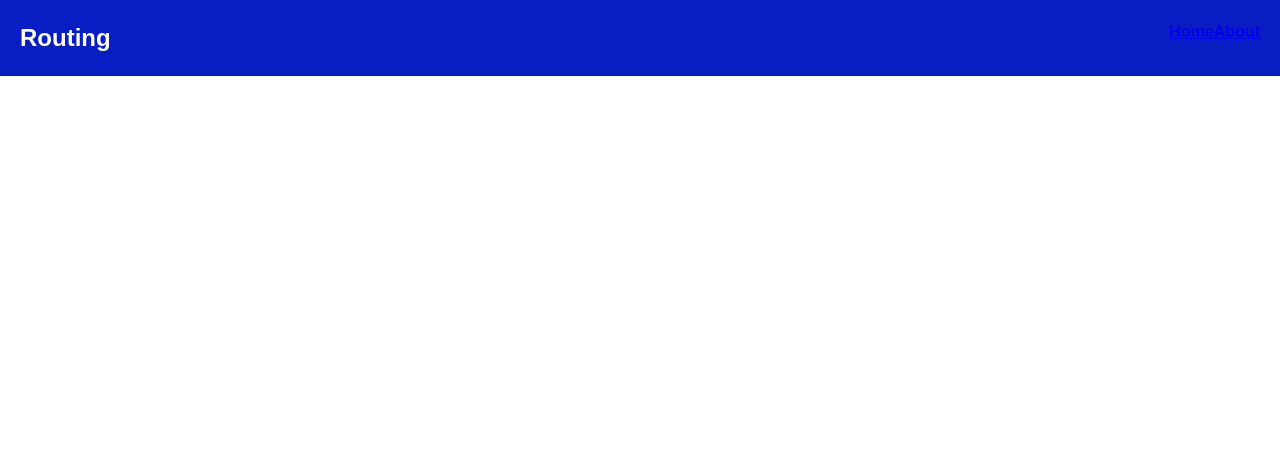
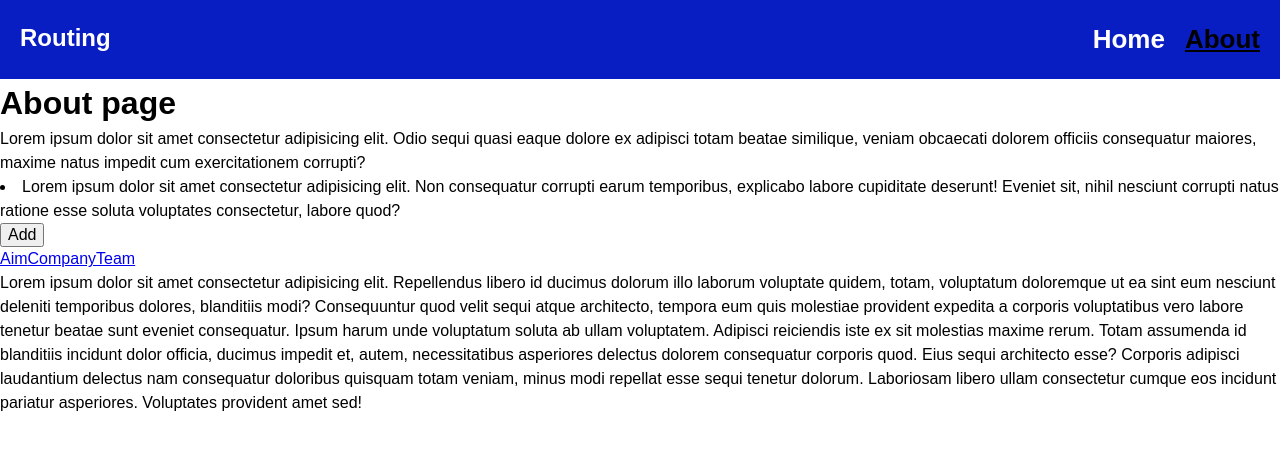
Before and after one commit to fidelmigel/FS_110_React, a React (Vite) app: page /about/aim in a window 1280 px wide. Before the commit this address had no page. Shown: the top 450 px of the page. Built offline with nearby package versions, Linux system fonts and the light colour scheme.

Commit message:
step 4. Nested routes

```diff
--- a/src/components/App.jsx
+++ b/src/components/App.jsx
@@ -2,6 +2,10 @@ import { Route, Routes } from 'react-router-dom';
 import Header from './Header/Header';
 import Home from '../pages/Home/Home';
 import About from '../pages/About/About';
+import NotFound from '../pages/NotFound/NotFound';
+import Aim from './nestedRoutes/Aim';
+import Team from './nestedRoutes/Team';
+import Company from './nestedRoutes/Company';
 
 const App = () => {
   return (
@@ -9,7 +13,15 @@ const App = () => {
       <Header />
       <Routes>
         <Route path='/' element={<Home />} />
-        <Route path='/about' element={<About />} />
+
+        <Route path='/about' element={<About />}>
+          <Route index element={<h2>Click on the top links to see more information about our company</h2>} />
+          <Route path='aim' element={<Aim />} />
+          <Route path='team' element={<Team />} />
+          <Route path='company' element={<Company />} />
+        </Route>
+
+        <Route path='*' element={<NotFound />} />
       </Routes>
     </div>
   );
--- a/src/components/Header/Header.jsx
+++ b/src/components/Header/Header.jsx
@@ -1,12 +1,22 @@
-import { Link } from 'react-router-dom';
+import { NavLink } from 'react-router-dom';
+import s from './Header.module.css';
+import clsx from 'clsx';
+
+const buildLinkClass = ({ isActive }) => {
+  return clsx(s.link, isActive && s.active);
+};
 
 const Header = () => {
   return (
     <header>
       <h2>Routing</h2>
-      <nav>
-        <Link to='/'>Home</Link>
-        <Link to='/about'>About</Link>
+      <nav className={s.nav}>
+        <NavLink className={buildLinkClass} to='/'>
+          Home
+        </NavLink>
+        <NavLink className={buildLinkClass} to='/about'>
+          About
+        </NavLink>
       </nav>
     </header>
   );
--- /dev/null
+++ b/src/components/Header/Header.module.css
@@ -0,0 +1,13 @@
+.link{
+  color:white;
+  font-size: 26px;
+  text-decoration: none;
+}
+.nav{
+  display: flex;
+  gap:20px;
+}
+.active{
+  color:black;
+  text-decoration: underline;
+}
--- /dev/null
+++ b/src/components/nestedRoutes/Aim.jsx
@@ -0,0 +1,14 @@
+const Aim = () => {
+  return (
+    <div>
+      Lorem ipsum dolor sit amet consectetur adipisicing elit. Repellendus libero id ducimus dolorum illo laborum voluptate quidem, totam, voluptatum
+      doloremque ut ea sint eum nesciunt deleniti temporibus dolores, blanditiis modi? Consequuntur quod velit sequi atque architecto, tempora eum
+      quis molestiae provident expedita a corporis voluptatibus vero labore tenetur beatae sunt eveniet consequatur. Ipsum harum unde voluptatum
+      soluta ab ullam voluptatem. Adipisci reiciendis iste ex sit molestias maxime rerum. Totam assumenda id blanditiis incidunt dolor officia,
+      ducimus impedit et, autem, necessitatibus asperiores delectus dolorem consequatur corporis quod. Eius sequi architecto esse? Corporis adipisci
+      laudantium delectus nam consequatur doloribus quisquam totam veniam, minus modi repellat esse sequi tenetur dolorum. Laboriosam libero ullam
+      consectetur cumque eos incidunt pariatur asperiores. Voluptates provident amet sed!
+    </div>
+  );
+};
+export default Aim;
--- /dev/null
+++ b/src/components/nestedRoutes/Company.jsx
@@ -0,0 +1,12 @@
+const Company = () => {
+  return (
+    <div>
+      <h2>Our company the best!</h2>
+      <p>
+        Lorem ipsum dolor sit, amet consectetur adipisicing elit. Ad adipisci saepe natus, fuga culpa molestias quae debitis cumque quaerat alias
+        laboriosam voluptates repellat sunt labore. In labore assumenda incidunt aliquid.
+      </p>
+    </div>
+  );
+};
+export default Company;
--- /dev/null
+++ b/src/components/nestedRoutes/Team.jsx
@@ -0,0 +1,12 @@
+const Team = () => {
+  return (
+    <div>
+      <ul>
+        <li>John</li>
+        <li>James</li>
+        <li>Jane</li>
+      </ul>
+    </div>
+  );
+};
+export default Team;
--- a/src/pages/About/About.jsx
+++ b/src/pages/About/About.jsx
@@ -1,4 +1,26 @@
+import { NavLink, Outlet } from 'react-router-dom';
+
 const About = () => {
-  return <div>About</div>;
+  return (
+    <div>
+      <h1>About page</h1>
+      <p>
+        Lorem ipsum dolor sit amet consectetur adipisicing elit. Odio sequi quasi eaque dolore ex adipisci totam beatae similique, veniam obcaecati
+        dolorem officiis consequatur maiores, maxime natus impedit cum exercitationem corrupti?
+      </p>
+      <li>
+        Lorem ipsum dolor sit amet consectetur adipisicing elit. Non consequatur corrupti earum temporibus, explicabo labore cupiditate deserunt!
+        Eveniet sit, nihil nesciunt corrupti natus ratione esse soluta voluptates consectetur, labore quod?
+      </li>
+      <button>Add</button>
+      <nav>
+        <NavLink to='aim'>Aim</NavLink>
+        <NavLink to='company'>Company</NavLink>
+        <NavLink to='team'>Team</NavLink>
+      </nav>
+
+      <Outlet />
+    </div>
+  );
 };
 export default About;
```
